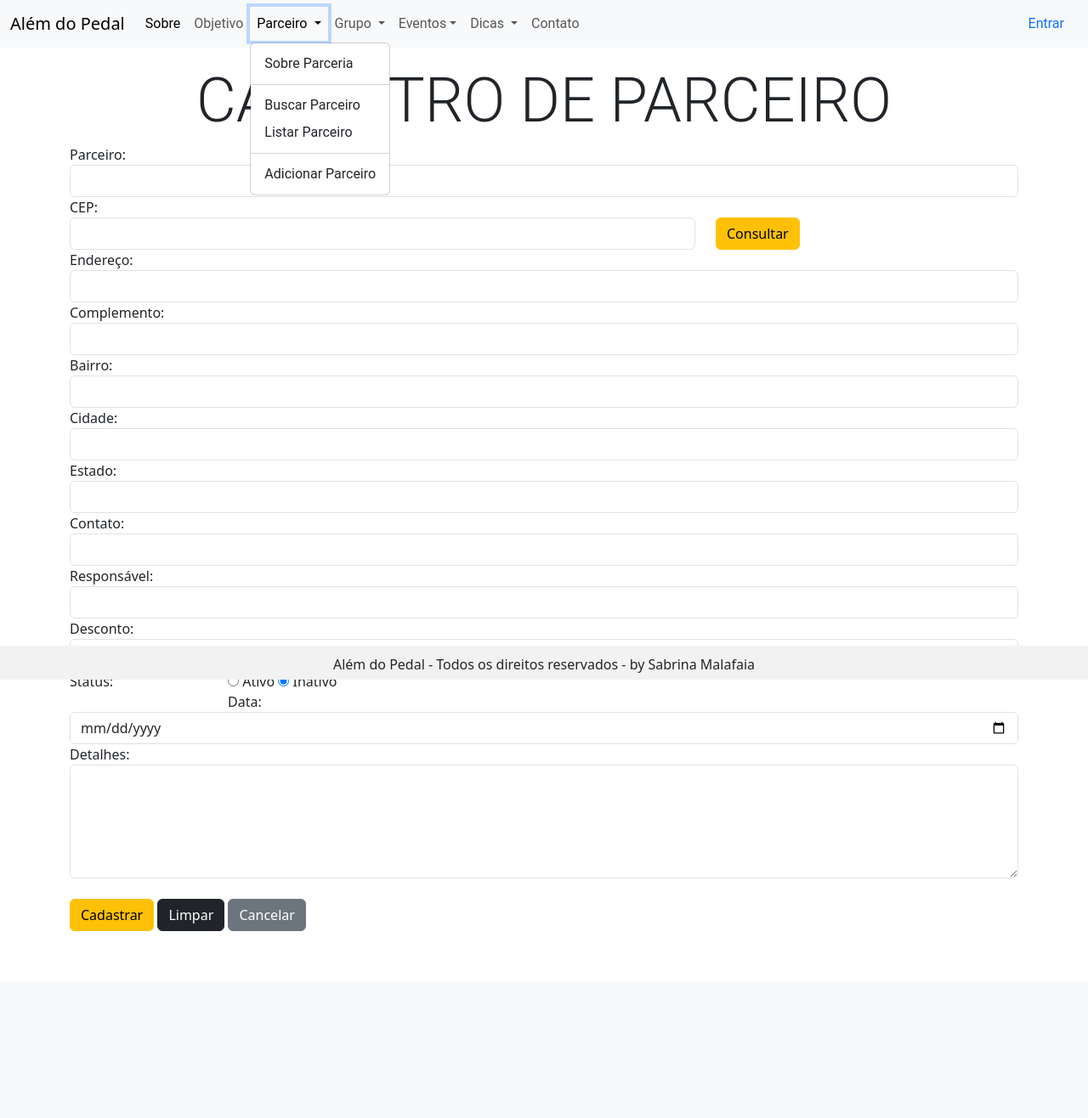
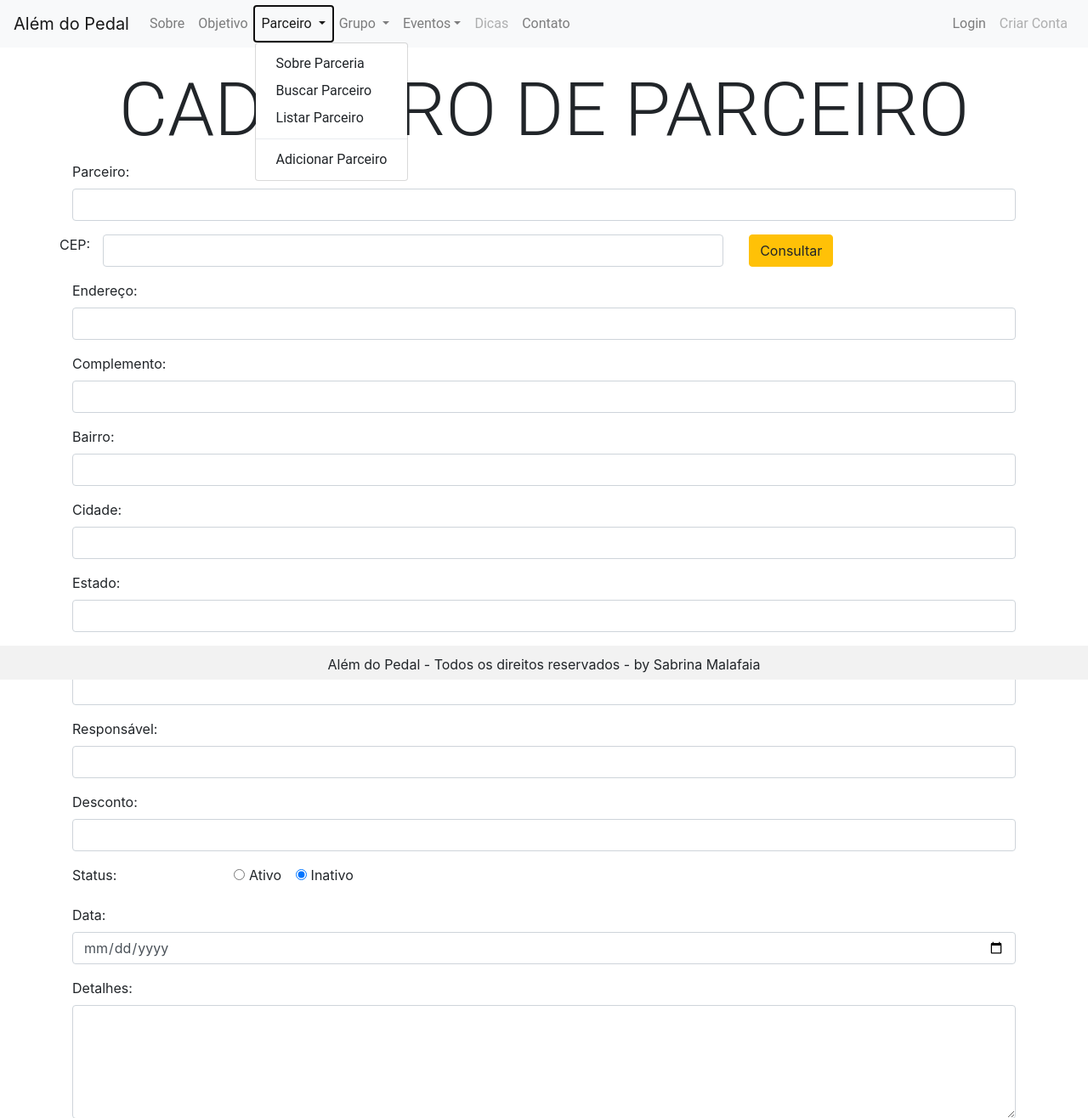
Before and after one commit to SabrinaMalafaia/Software_Product, a Flask app: page /cadastrar_parceiro in a window 1280 px wide, after a click on "Parceiro". Shown: the top 1316 px of the page at 85% size. Before the commit the page ends 1096 px from the top, so only its background shows below. Run offline with Flask 3, Linux system fonts and the light colour scheme; some libraries are stand-ins or nearby versions.

Commit message:
Melhorando layout.

```diff
--- a/templates/_base.html
+++ b/templates/_base.html
@@ -2,134 +2,48 @@
 <html lang="pt-br">
 
 <head>
-    <meta charset="UTF-8">
-    <meta name="viewport" content="width=device-width, initial-scale=1.0">
+    <meta charset="utf-8">
+    <meta name="viewport" content="width=device-width, initial-scale=1, shrink-to-fit=no">
 
-    <link rel="stylesheet" href="https://cdn.jsdelivr.net/npm/bootstrap@5.3.2/dist/css/bootstrap.min.css"
-        integrity="sha384-T3c6CoIi6uLrA9TneNEoa7RxnatzjcDSCmG1MXxSR1GAsXEV/Dwwykc2MPK8M2HN" crossorigin="anonymous">
+    <!-- Bootstrap CSS -->
+    <link rel="stylesheet" href="https://stackpath.bootstrapcdn.com/bootstrap/4.1.3/css/bootstrap.min.css"
+        integrity="sha384-MCw98/SFnGE8fJT3GXwEOngsV7Zt27NXFoaoApmYm81iuXoPkFOJwJ8ERdknLPMO" crossorigin="anonymous">
+    <!-- Fim Bootstrap CSS -->
 
     <link rel="stylesheet" type="text/css" href="{{url_for('static', filename='estilo.css')}}">
 
     <title>Além do Pedal</title>
+
+    {% block head %}
+    {% endblock %}
 </head>
 
 <body>
-    <nav class="navbar navbar-expand-lg navbar-light bg-light">
-        <div class="container-fluid">
-            <a class="navbar-brand" href="{{url_for('home')}}">Além do Pedal</a>
-            <button class="navbar-toggler" type="button" data-bs-toggle="collapse"
-                data-bs-target="#navbarSupportedContent" aria-controls="navbarSupportedContent" aria-expanded="false"
-                aria-label="Toggle navigation">
-                <span class="navbar-toggler-icon"></span>
-            </button>
-            <div class="collapse navbar-collapse" id="navbarSupportedContent">
-                <ul class="navbar-nav me-auto mb-2 mb-lg-0">
-                    <li class="nav-item">
-                        <a class="nav-link active" aria-current="page" href="{{url_for('sobre')}}">Sobre</a>
-                    </li>
-                    <li class="nav-item">
-                        <a class="nav-link" href="{{url_for('objetivo')}}">Objetivo</a>
-                    </li>
-                    <li class="nav-item dropdown">
-                        <a class="nav-link dropdown-toggle" href="#" id="navbarDropdown" role="button"
-                            data-bs-toggle="dropdown" aria-expanded="false">
-                            Parceiro
-                        </a>
-                        <ul class="dropdown-menu" aria-labelledby="navbarDropdown">
-                            <li><a class="dropdown-item" href="{{url_for('parceiro')}}">Sobre Parceria</a></li>
-                            <li>
-                                <hr class="dropdown-divider">
-                            </li>
-                            <li><a class="dropdown-item" href="{{url_for('buscar_parceiro')}}">Buscar Parceiro</a></li>
-                            <li><a class="dropdown-item" href="{{url_for('listar_parceiro')}}">Listar Parceiro</a></li>
-                            <li>
-                                <hr class="dropdown-divider">
-                            </li>
-                            <li><a class="dropdown-item" href="{{url_for('cadastrar_parceiro')}}">Adicionar Parceiro</a>
-                            </li>
-                        </ul>
-                    <li class="nav-item dropdown">
-                        <a class="nav-link dropdown-toggle" href="#" id="navbarDropdown" role="button"
-                            data-bs-toggle="dropdown" aria-expanded="false">
-                            Grupo
-                        </a>
-                        <ul class="dropdown-menu" aria-labelledby="navbarDropdown">
-                            <li><a class="dropdown-item" href="{{url_for('grupo')}}">Sobre Grupo</a></li>
-                            <li>
-                                <hr class="dropdown-divider">
-                            </li>
-                            <li><a class="dropdown-item" href="{{url_for('buscar_grupo')}}">Buscar Grupo</a></li>
-                            <li><a class="dropdown-item" href="{{url_for('listar_grupo')}}">Listar Grupo</a></li>
-                            <li>
-                                <hr class="dropdown-divider">
-                            </li>
-                            <li><a class="dropdown-item" href="{{url_for('cadastrar_grupo')}}">Adicionar Grupo</a></li>
-                        </ul>
-                    </li>
-                    <li class="nav-item dropdown">
-                        <a class="nav-link dropdown-toggle" href="#" id="navbarDropdown" role="button"
-                            data-bs-toggle="dropdown" aria-expanded="false">Eventos</a>
-                        <ul class="dropdown-menu" aria-labelledby="navbarDropdown">
-                            <li><a class="dropdown-item" href="#">Sobre Eventos</a></li>
-                            <li>
-                                <hr class="dropdown-divider">
-                            </li>
-                            <li><a class="dropdown-item" href="#">Buscar Evento</a></li>
-                            <li><a class="dropdown-item" href="{{url_for('eventos')}}">Listar Evento</a></li>
-                            <li>
-                                <hr class="dropdown-divider">
-                            </li>
-                            <li><a class="dropdown-item" href="{{url_for('cadastrar_evento')}}">Adicionar Evento</a>
-                            </li>
-                        </ul>
-                    </li>
-                    <li class="nav-item dropdown">
-                        <a class="nav-link dropdown-toggle" href="#" id="navbarDropdown" role="button"
-                            data-bs-toggle="dropdown" aria-expanded="false">
-                            Dicas
-                        </a>
-                        <ul class="dropdown-menu" aria-labelledby="navbarDropdown">
-                            <li><a class="dropdown-item" href="#">Tudo</a></li>
-                            <li>
-                                <hr class="dropdown-divider">
-                            </li>
-                            <li><a class="dropdown-item" href="#">Exercícios</a></li>
-                            <li><a class="dropdown-item" href="#">Nutrição</a></li>
-                            <li>
-                                <hr class="dropdown-divider">
-                            </li>
-                            <li><a class="dropdown-item" href="#">Adicionar Conteúdo</a></li>
-                        </ul>
-                    </li>
-                    <li class="nav-item">
-                        <a class="nav-link" href="{{url_for('contato')}}">Contato</a>
-                    </li>
-                </ul>
+    <!-- Menu -->
+    {% include 'navbar.html' %}
 
-                <ul class="nav justify-content-end">
-                    <li class="nav-item">
-                        <a class="nav-link" href="{{url_for('login')}}">Entrar</a>
-                    </li>
-                </ul>
-            </div>
-        </div>
-    </nav>
+    <!-- Conteúdo -->
+    <div class="container">
+        {% block conteudo %}
+        {% endblock conteudo %}
+    </div>
+
+    <!-- Rodapé -->
+    {% include 'footer.html' %}
 
 
-    <div class="container">
-        {% block conteudo %}
-        {%endblock conteudo %}
-    </div>
-
-    <!---->
-    <footer class="rodape">
-        Além do Pedal - Todos os direitos reservados - by Sabrina Malafaia
-    </footer>
-
-
-    <script src="https://cdn.jsdelivr.net/npm/bootstrap@5.3.2/dist/js/bootstrap.bundle.min.js"
-        integrity="sha384-C6RzsynM9kWDrMNeT87bh95OGNyZPhcTNXj1NW7RuBCsyN/o0jlpcV8Qyq46cDfL"
+    <!-- Bootstrap JavaScript -->
+    <!-- jQuery primeiro, depois Popper.js, depois Bootstrap JS -->
+    <script src="https://code.jquery.com/jquery-3.3.1.slim.min.js"
+        integrity="sha384-q8i/X+965DzO0rT7abK41JStQIAqVgRVzpbzo5smXKp4YfRvH+8abtTE1Pi6jizo"
         crossorigin="anonymous"></script>
+    <script src="https://cdnjs.cloudflare.com/ajax/libs/popper.js/1.14.3/umd/popper.min.js"
+        integrity="sha384-ZMP7rVo3mIykV+2+9J3UJ46jBk0WLaUAdn689aCwoqbBJiSnjAK/l8WvCWPIPm49"
+        crossorigin="anonymous"></script>
+    <script src="https://stackpath.bootstrapcdn.com/bootstrap/4.1.3/js/bootstrap.min.js"
+        integrity="sha384-ChfqqxuZUCnJSK3+MXmPNIyE6ZbWh2IMqE241rYiqJxyMiZ6OW/JmZQ5stwEULTy"
+        crossorigin="anonymous"></script>
+    <!-- Fim Bootstrap JavaScript -->
 
     <script src="../static/javascript.js"></script>
 
--- a/templates/_cadastrarParceiro.html
+++ b/templates/_cadastrarParceiro.html
@@ -62,15 +62,25 @@
         <input type="text" class="form-control" id="desconto" name="desconto">
     </div>
 
-    <div class="form-group">
-        <legend class="col-form-label col-sm-2 pt-0">Status:</legend>
-
-        <input class="custom-control-input" type="radio" name="status" id="ra-ativo" value="1">
-        <label class="form-check-label" for="ra-ativo">Ativo</label>
-
-        <input class="custom-control-input" type="radio" name="status" id="ra-inativo" value="0" checked>
-        <label class="form-check-label" for="ra-inativo">Inativo</label>
-    </div>
+    <fieldset class="form-group">
+        <div class="row">
+            <legend class="col-form-label col-sm-2 pt-0">Status:</legend>
+            <div class="col-sm-10">
+                <div class="form-check-inline">
+                    <input class="form-check-input" type="radio" name="status" id="ra-ativo" value="1" checked>
+                    <label class="form-check-label" for="ra-ativo">
+                        Ativo
+                    </label>
+                </div>
+                <div class="form-check-inline">
+                    <input class="form-check-input" type="radio" name="status" id="ra-inativo" value="2" checked>
+                    <label class="form-check-label" for="gridRadios2">
+                        Inativo
+                    </label>
+                </div>
+            </div>
+        </div>
+    </fieldset>
 
     <div class="form-group">
         <label for="data">Data:</label>
@@ -80,7 +90,7 @@
     <div class="form-group">
         <label for="ta-detalhes">Detalhes:</label>
         <textarea name="detalhes" class="form-control" id="ta-detalhes" rows="5" cols="50"></textarea>
-    </div><br>
+    </div>
 
     <button type="submit" class="btn btn-warning">Cadastrar</button>
     <button type="reset" class="btn btn-dark">Limpar</button>
--- /dev/null
+++ b/templates/footer.html
@@ -0,0 +1,3 @@
+<footer class="rodape">
+    Além do Pedal - Todos os direitos reservados - by Sabrina Malafaia
+</footer>
--- /dev/null
+++ b/templates/navbar.html
@@ -0,0 +1,86 @@
+<nav class="navbar navbar-expand-lg navbar-light bg-light">
+    <a class="navbar-brand" href="/">Além do Pedal</a>
+    <button class="navbar-toggler" type="button" data-toggle="collapse" data-target="#conteudoNavbarSuportado"
+        aria-controls="conteudoNavbarSuportado" aria-expanded="false" aria-label="Alterna navegação">
+        <span class="navbar-toggler-icon"></span>
+    </button>
+
+    <div class="collapse navbar-collapse" id="conteudoNavbarSuportado">
+        <ul class="navbar-nav mr-auto">
+            <li class="nav-item">
+                <a class="nav-link" href="/sobre">Sobre</a>
+            </li>
+            <li class="nav-item">
+                <a class="nav-link" href="/objetivo">Objetivo</a>
+            </li>
+
+            <li class="nav-item dropdown">
+                <a class="nav-link dropdown-toggle" href="#" id="navbarDropdown" role="button" data-toggle="dropdown"
+                    aria-haspopup="true" aria-expanded="false">
+                    Parceiro
+                </a>
+                <div class="dropdown-menu" aria-labelledby="navbarDropdown">
+                    <a class="dropdown-item" href="/parceiro">Sobre Parceria</a>
+                    <a class="dropdown-item" href="/buscar_parceiro">Buscar Parceiro</a>
+                    <a class="dropdown-item" href="/listar_parceiro">Listar Parceiro</a>
+                    <div class="dropdown-divider"></div>
+                    <a class="dropdown-item" href="/cadastrar_parceiro">Adicionar Parceiro</a>
+                </div>
+            </li>
+
+            <li class="nav-item dropdown">
+                <a class="nav-link dropdown-toggle" href="#" id="navbarDropdown" role="button" data-toggle="dropdown"
+                    aria-haspopup="true" aria-expanded="false">
+                    Grupo
+                </a>
+                <div class="dropdown-menu" aria-labelledby="navbarDropdown">
+                    <a class="dropdown-item" href="/grupo">Sobre Grupo</a>
+                    <a class="dropdown-item" href="/buscar_grupo">Buscar Grupo</a>
+                    <a class="dropdown-item" href="/listar_grupo">Listar Grupo</a>
+                    <div class="dropdown-divider"></div>
+                    <a class="dropdown-item" href="/cadastrar_grupo">Adicionar Grupo</a>
+                </div>
+            </li>
+
+            <li class="nav-item dropdown">
+                <a class="nav-link dropdown-toggle" href="#" id="navbarDropdown" role="button" data-toggle="dropdown"
+                    aria-haspopup="true" aria-expanded="false">Eventos</a>
+                <div class="dropdown-menu" aria-labelledby="navbarDropdown">
+                    <a class="dropdown-item disabled" href="#">Sobre Eventos</a>
+                    <a class="dropdown-item disabled" href="#">Buscar Eventos</a>
+                    <a class="dropdown-item" href="/eventos">Listar Eventos</a>
+                    <div class="dropdown-divider"></div>
+                    <a class="dropdown-item" href="/cadastrar_evento">Adicionar Evento</a>
+                </div>
+            </li>
+
+            <li class="nav-item dropdown">
+                <a class="nav-link disabled" href="#" id="navbarDropdown" role="button" data-toggle="dropdown"
+                    aria-haspopup="true" aria-expanded="false">
+                    Dicas
+                </a>
+                <div class="dropdown-menu" aria-labelledby="navbarDropdown">
+                    <a class="dropdown-item" href="#">Tudo</a>
+                    <a class="dropdown-item" href="#">Exercícios</a>
+                    <a class="dropdown-item" href="#">Nutrição</a>
+                    <div class="dropdown-divider"></div>
+                    <a class="dropdown-item" href="#">Adicionar Conteúdo</a>
+                </div>
+            </li>
+
+            <li class="nav-item">
+                <a class="nav-link" href="/contato">Contato</a>
+            </li>
+
+        </ul>
+        <ul class="navbar-nav form-inline my-2 my-lg-0">
+            <li class="nav-item">
+                <a class="nav-link" href="/login">Login</a>
+            </li>
+
+            <li class="nav-item">
+                <a class="nav-link disabled" href="#">Criar Conta</a>
+            </li>
+        </ul>
+    </div>
+</nav>
```
Also changed, not shown: _rotas.py (+9 -2 lines), templates/_cadastrarGrupo.html (+20 -10 lines), templates/criarConta.html (added, +9 -0 lines).
